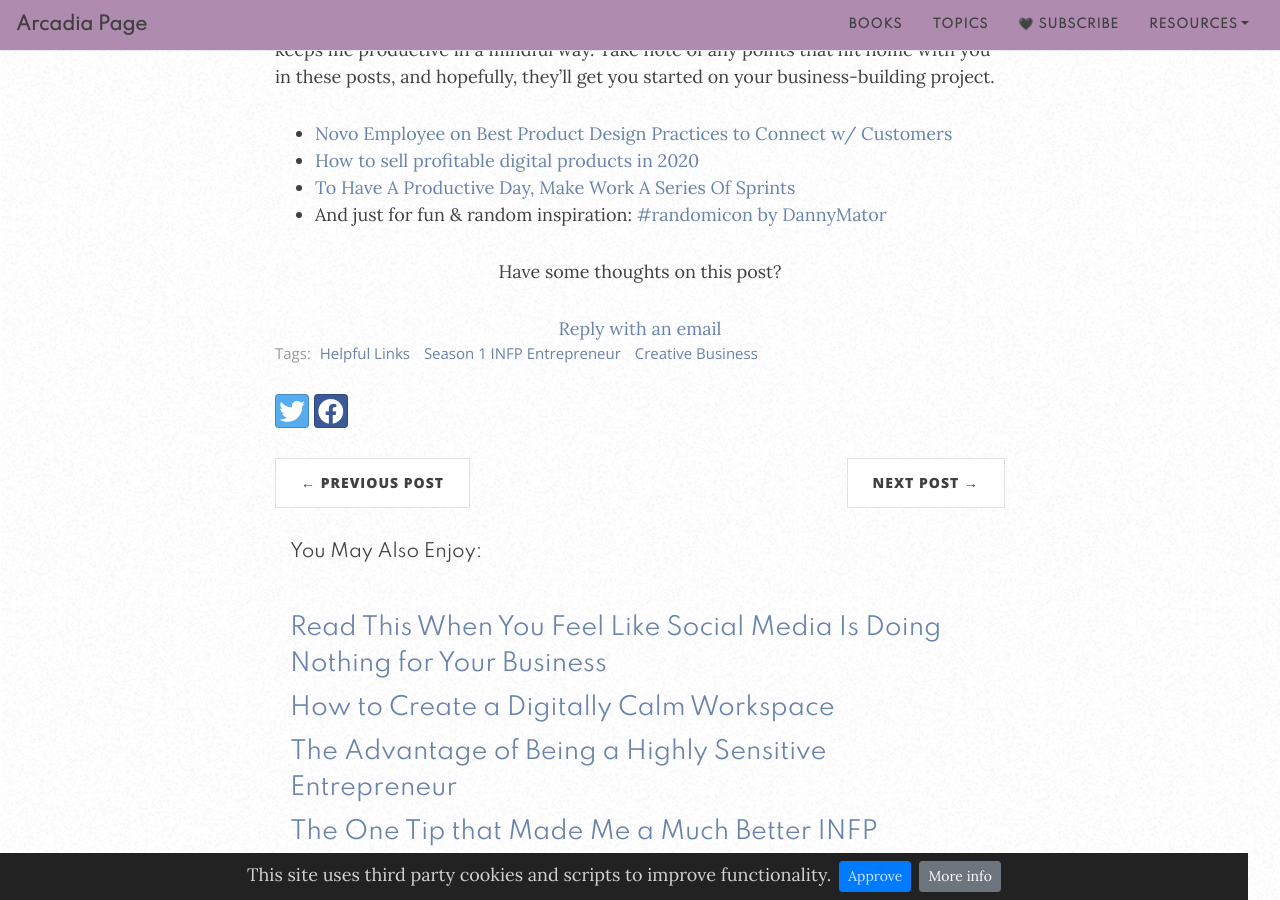
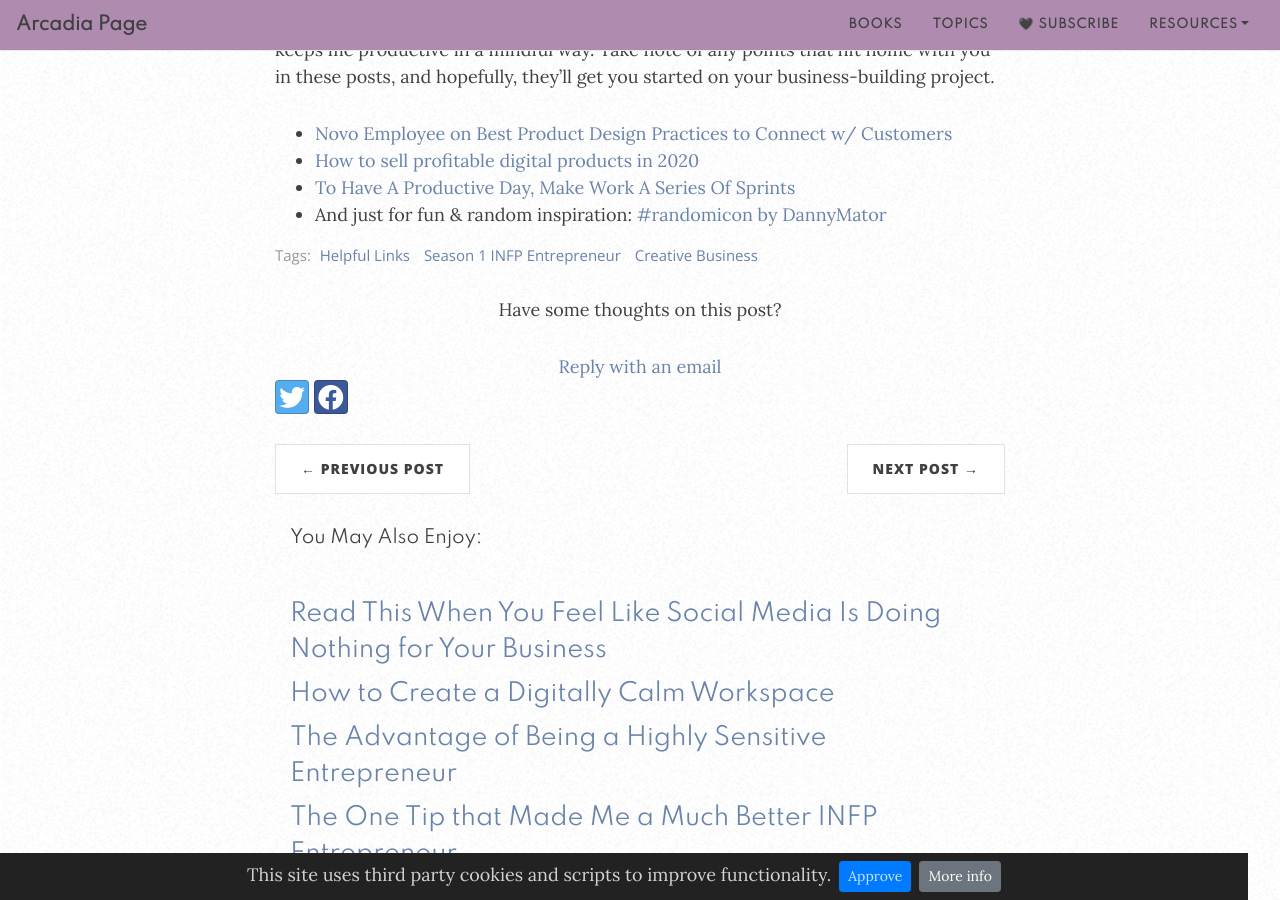
Before and after one commit to arcadiapage/arcadiapage.github.io, a Jekyll site: the page built from _posts/2021-06-22-4-links-june-2021.md, in a window 1280 px wide and 900 px high, scrolled down 562 px. Built offline with Jekyll 4.4.1, drawn with Linux system fonts in a browser that asks for light colours; nearby versions of some CDN libraries; comment, search, counter and statistics services are not loaded.

Commit message:
Update post.html

```diff
--- a/_layouts/post.html
+++ b/_layouts/post.html
@@ -15,11 +15,6 @@ layout: base
       </article>
 
 
-<div class="text-center py-10">
-    <p>Have some thoughts on this post?</p>
-    <a class="button" href="mailto:arcadiapage@gmail.com?subject=Re: {{ title }}">Reply with an email</a>
-</div>
-
 
       {% if page.tags.size > 0 %}
         <div class="blog-tags">
@@ -33,6 +28,11 @@ layout: base
           {% endif %}
         </div>
       {% endif %}
+
+      <div class="text-center py-10">
+    <p>Have some thoughts on this post?</p>
+    <a class="button" href="mailto:arcadiapage@gmail.com?subject=Re: {{ title }}">Reply with an email</a>
+</div>
 
       {% if page.social-share %}
         {% include social-share.html %}
```
